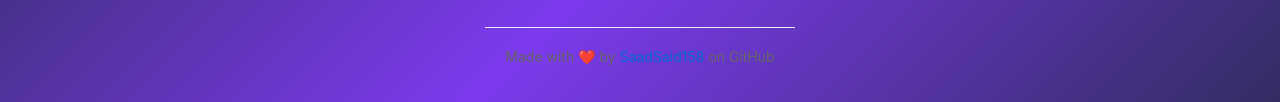
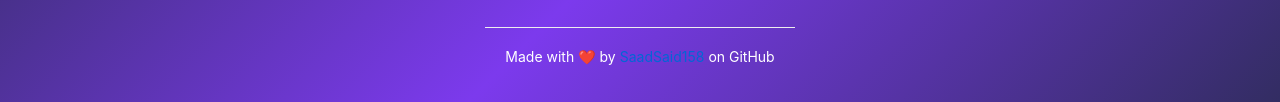
Before and after one commit to SaadSaid158/fusee-web-injector, a plain HTML site: page index.html in a window 1280 px wide. Shown: the part 2070-2172 px from the top of the page. Drawn offline with Linux system fonts and the light colour scheme.

Commit message:
Update index.html

```diff
--- a/index.html
+++ b/index.html
@@ -1215,7 +1215,7 @@
     padding: 20px;
     margin-top: 30px;
     font-size: 14px;
-    color: #666;
+    color: #fff;
     border-top: 1px solid #eee;
 ">
     Made with ❤️ by <a href="https://github.com/SaadSaid158" target="_blank" style="color: #0366d6; text-decoration: none;">SaadSaid158</a> on GitHub
```
